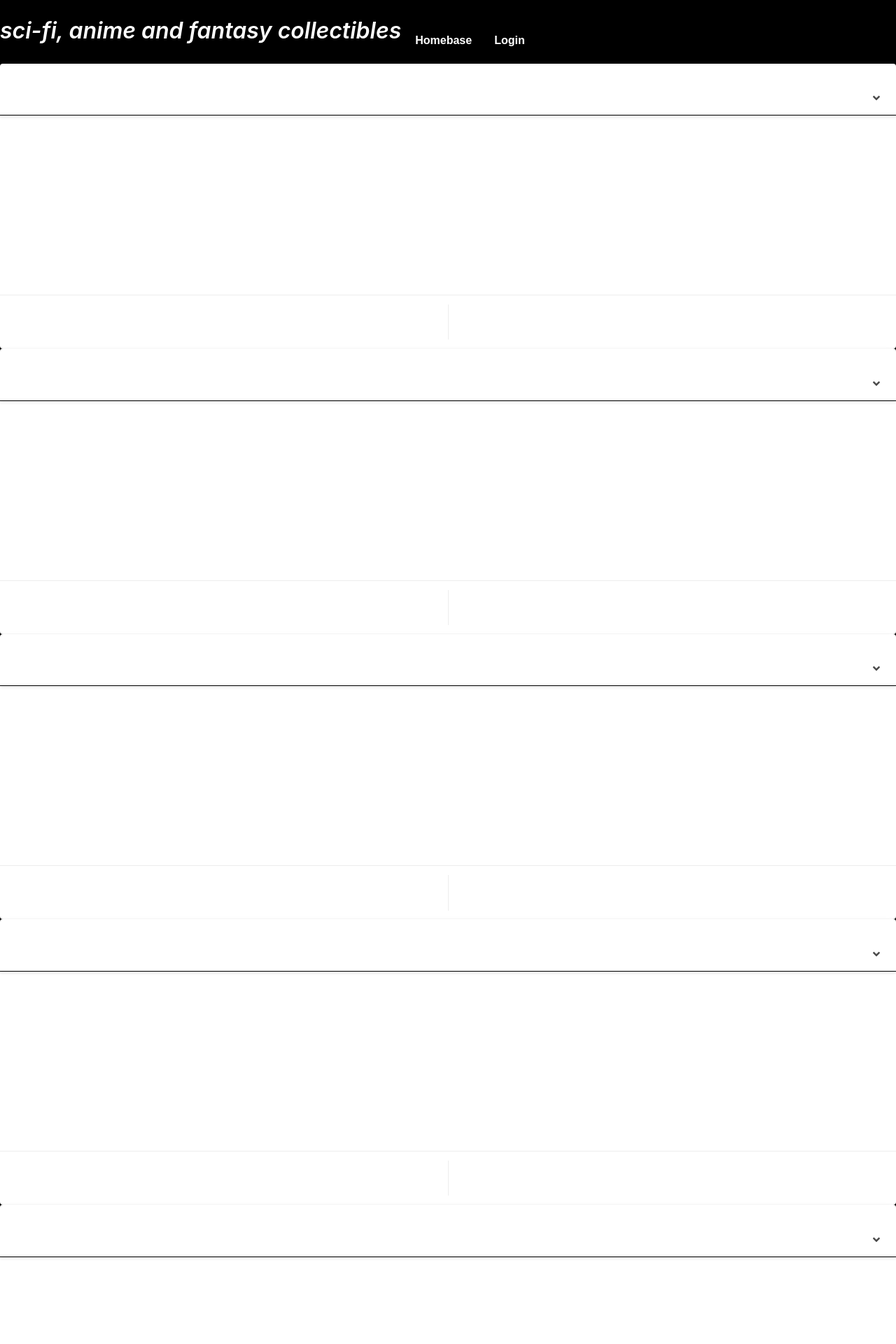
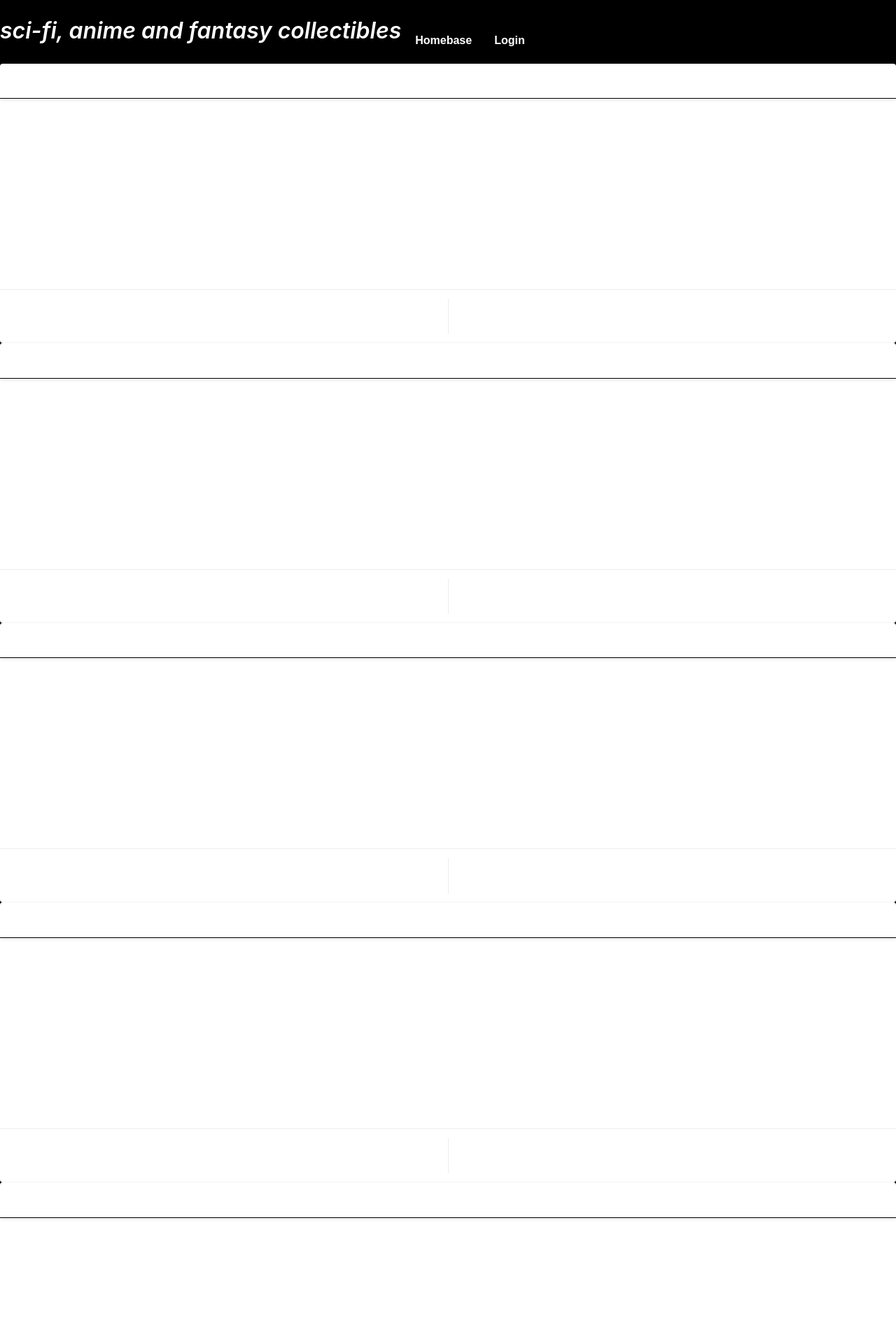
Before and after one commit to AnthonySzymczak/Startifacts, a Node server app: template Views/shop.handlebars in a window 1280 px wide. Shown: the top 1920 px of the page at 70% size. Run offline with Node 20, Linux system fonts and the light colour scheme; the template is opened without the code that fills it: most values are stand-ins (such as "Sample title", 1, 10 or a date in 2020); some libraries are stand-ins or nearby versions.

Commit message:
heroku no worky yet

```diff
--- a/Views/shop.handlebars
+++ b/Views/shop.handlebars
@@ -6,20 +6,15 @@
     <p class="card-header-title">
       {{product_name}}
     </p>
-    <button class="card-header-icon" aria-label="more options">
-      <span class="icon">
-        <i class="fas fa-angle-down" aria-hidden="true"></i>
-      </span>
-    </button>
   </header>
   <div class="card-content">
     <div class="content">
         <figure class="image is-128x128">
-         <img src={{ $image }}>
+         <img src={{ image }}>
         </figure>
         <br>
-        {{product_name}}
-        {{price}}
+        <p>{{ product_name }}</p>
+        {{ price }}
 
       <br>
     </div>
```
Also changed, not shown: package.json (+22 -207 lines).
